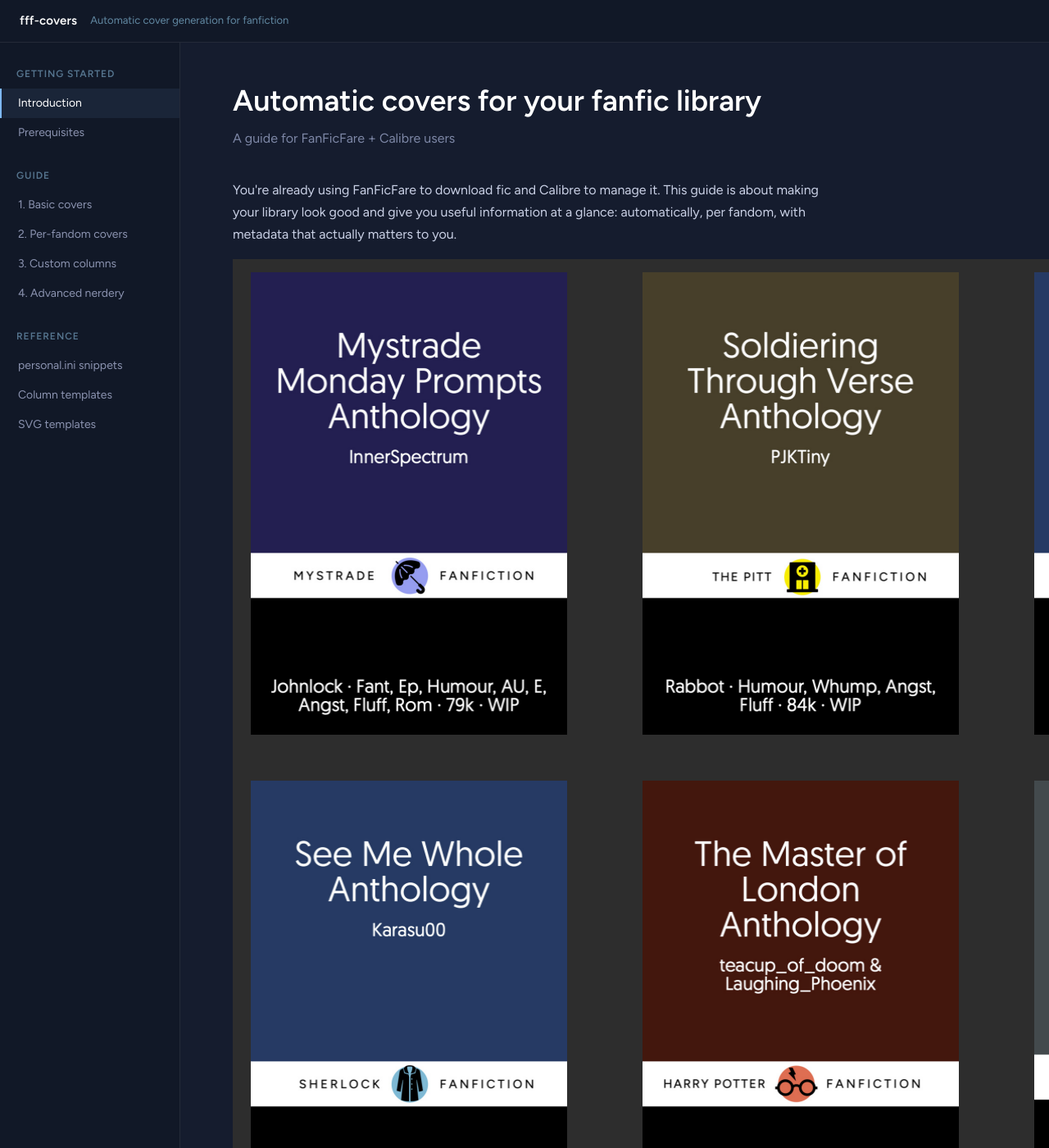
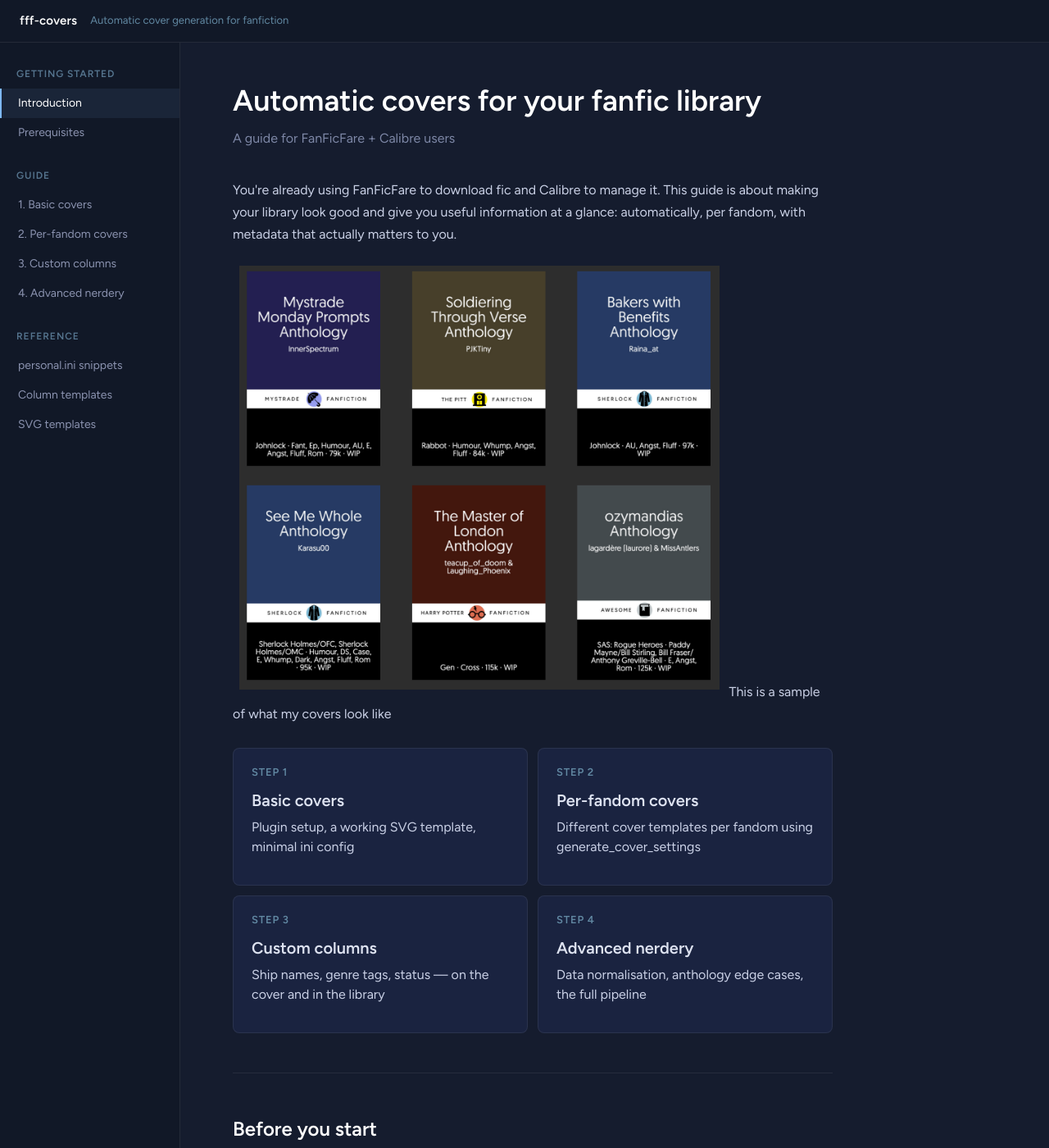
Before and after one commit to wordsandpics/fff-covers, a Jekyll site: the page built from index.md, in a window 1280 px wide and 1400 px high. Shown: the whole window at 82% size. Built offline with Jekyll 4.4.1, drawn with Linux system fonts in a browser that asks for light colours; some of the changed text lies outside the part shown.

Commit message:
css fixess

```diff
--- a/assets/css/style.css
+++ b/assets/css/style.css
@@ -320,7 +320,7 @@ pre code {
 
 .step-title {
   color: #dde2f0;
-  margin-bottom: 4px;
+  margin: 4px 0;
 }
 
 .step-desc {
@@ -361,12 +361,16 @@ pre code {
   border-radius: 50%;
   background: #7eb8f7;
   flex-shrink: 0;
+  display:inline-block;
+  margin-right:4px;
 }
 
 /* ----------------------------------------
    Responsive
 ---------------------------------------- */
-
+img{max-width:80%;
+  margin:.5em;
+}
 @media (max-width: 768px) {
   .site-wrap {
     grid-template-columns: 1fr;
--- a/index.md
+++ b/index.md
@@ -40,11 +40,12 @@ This is a sample of what my covers look like
   <li><div class="prereq-dot"></div>Calibre with the FanFicFare plugin installed and working</li>
   <li><div class="prereq-dot"></div>The generate_cover plugin installed</li>
   <li><div class="prereq-dot"></div>Basic comfort editing personal.ini</li>
+  </ul>
 </div>
 
 This is not a guide to setting up FanFicFare from scratch. For that, see the [FFF wiki](https://github.com/JimmXinu/FanFicFare/wiki).
 
 <div class="callout note">
   <h6 class="callout-title">Note</h6>
-  <p>All personal.ini snippets in this guide are written for AO3. Settings may need minor adjustments for other sites.</p>
+  <p>This guide is written with AO3 in mind. Settings may need adjustments for other sites.</p>
 </div>
```
